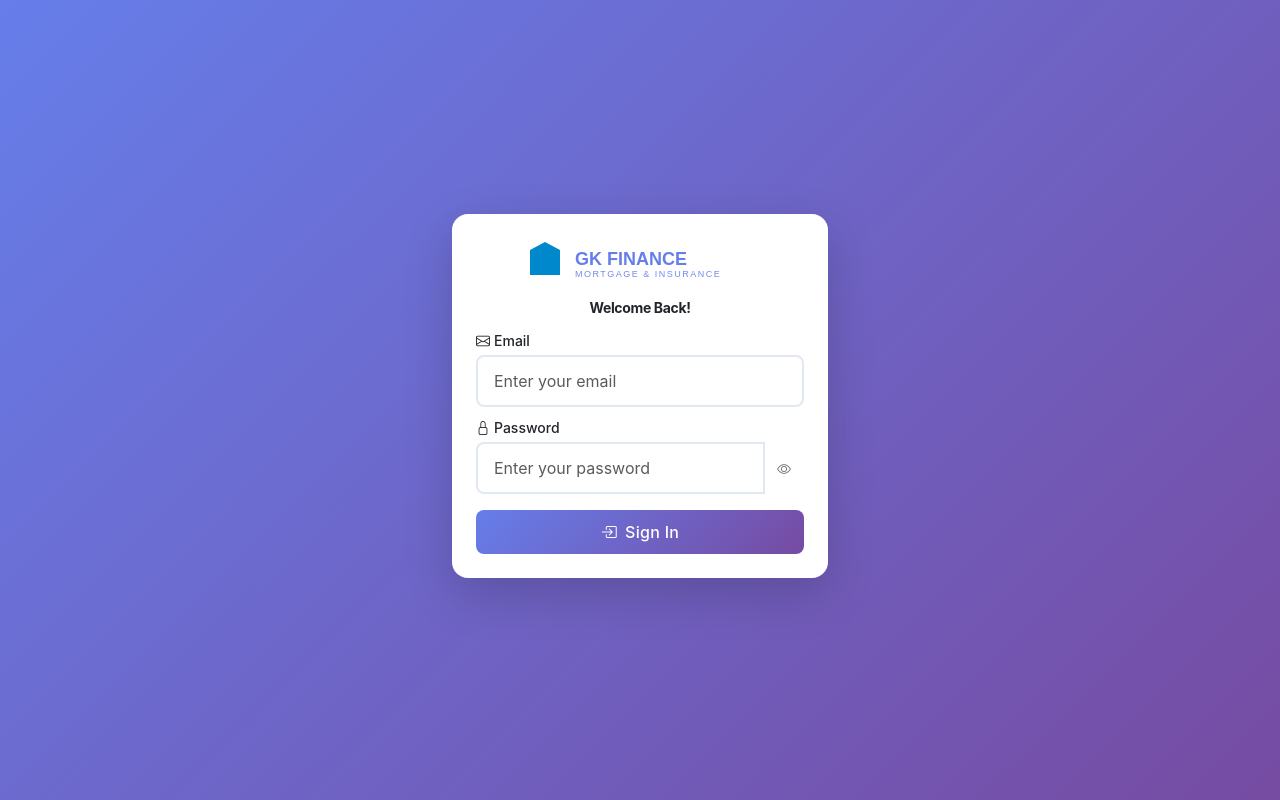
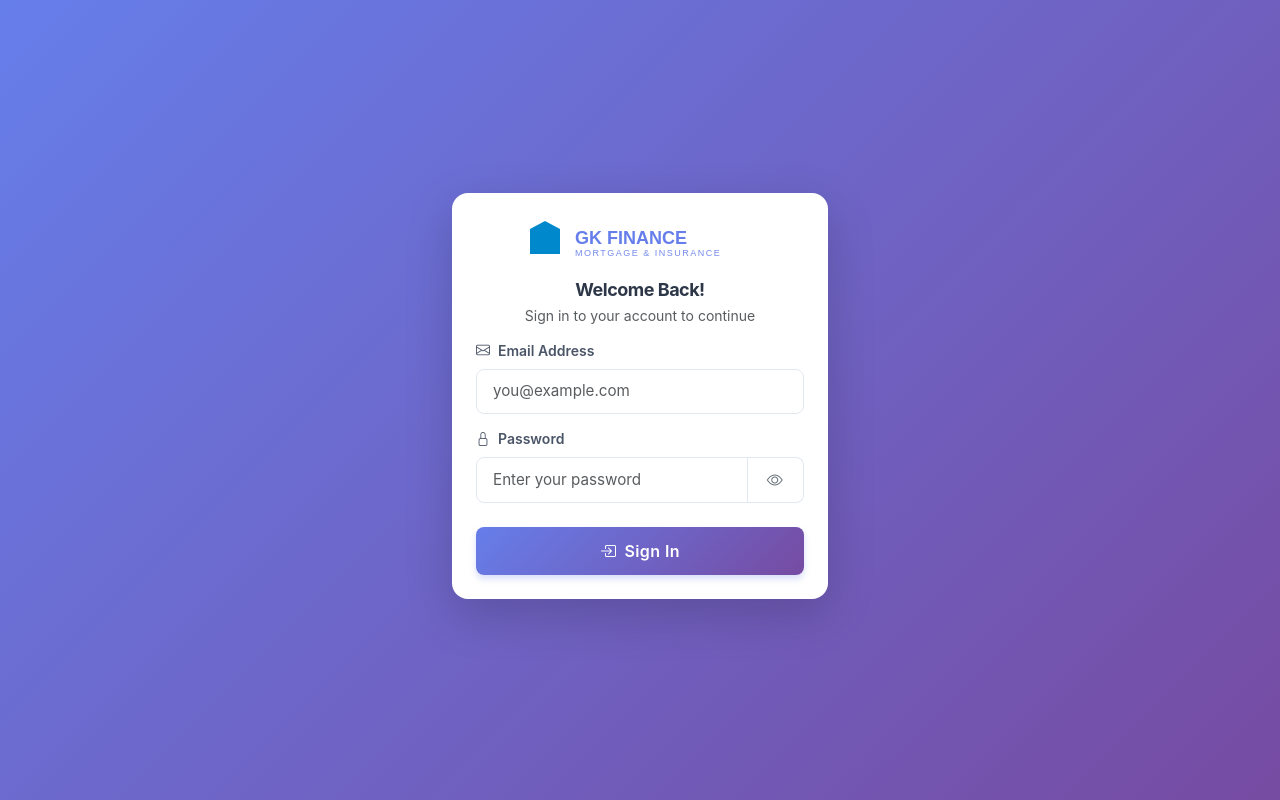
Before and after one commit to rp011dev/mort-mgmnt, a Next.js app: page /login in a window 1280 px wide. Built offline with nearby package versions, Linux system fonts and the light colour scheme; no server answers; the database is empty.

Commit message:
login page improvement

```diff
--- a/src/app/login/page.js
+++ b/src/app/login/page.js
@@ -75,7 +75,8 @@ return (
 
                             {/* Welcome Text */}
                             <div className="text-center mb-3">
-                                <h6 className="fw-bold mb-0" style={{ textAlign: 'center' }}>Welcome Back!</h6>
+                                <h4 className="fw-bold mb-1" style={{ color: '#2d3748', letterSpacing: '-0.5px' }}>Welcome Back!</h4>
+                                <p className="text-muted small mb-0" style={{ fontSize: '0.875rem' }}>Sign in to your account to continue</p>
                             </div>
 
                             {/* Error Alert */}
@@ -95,9 +96,9 @@ return (
                             {/* Login Form */}
                             <form onSubmit={handleSubmit}>
                                 {/* Email Input */}
-                                <div className="mb-2">
-                                    <label htmlFor="email" className="form-label small mb-1">
-                                        <i className="bi bi-envelope me-1"></i>Email
+                                <div className="mb-3">
+                                    <label htmlFor="email" className="form-label fw-semibold mb-2" style={{ color: '#4a5568', fontSize: '0.875rem' }}>
+                                        <i className="bi bi-envelope me-2"></i>Email Address
                                     </label>
                                     <input
                                         id="email"
@@ -106,18 +107,24 @@ return (
                                         autoComplete="email"
                                         required
                                         className="form-control"
-                                        placeholder="Enter your email"
+                                        placeholder="you@example.com"
                                         value={email}
                                         onChange={(e) => setEmail(e.target.value)}
                                         disabled={loading}
-                                        style={{ borderRadius: '0.5rem' }}
+                                        style={{
+                                            borderRadius: '0.5rem',
+                                            padding: '0.65rem 1rem',
+                                            fontSize: '0.95rem',
+                                            border: '1px solid #e2e8f0',
+                                            transition: 'all 0.2s'
+                                        }}
                                     />
                                 </div>
 
                                 {/* Password Input */}
-                                <div className="mb-2">
-                                    <label htmlFor="password" className="form-label small mb-1">
-                                        <i className="bi bi-lock me-1"></i>Password
+                                <div className="mb-3">
+                                    <label htmlFor="password" className="form-label fw-semibold mb-2" style={{ color: '#4a5568', fontSize: '0.875rem' }}>
+                                        <i className="bi bi-lock me-2"></i>Password
                                     </label>
                                     <div className="input-group">
                                         <input
@@ -131,14 +138,24 @@ return (
                                             value={password}
                                             onChange={(e) => setPassword(e.target.value)}
                                             disabled={loading}
-                                            style={{ borderRadius: '0.5rem 0 0 0.5rem' }}
+                                            style={{
+                                                borderRadius: '0.5rem 0 0 0.5rem',
+                                                padding: '0.65rem 1rem',
+                                                fontSize: '0.95rem',
+                                                border: '1px solid #e2e8f0',
+                                                transition: 'all 0.2s'
+                                            }}
                                         />
                                         <button
-                                            className="btn btn-outline-secondary btn-sm"
+                                            className="btn btn-outline-secondary"
                                             type="button"
                                             onClick={() => setShowPassword(!showPassword)}
                                             disabled={loading}
-                                            style={{ borderRadius: '0 0.5rem 0.5rem 0' }}
+                                            style={{
+                                                borderRadius: '0 0.5rem 0.5rem 0',
+                                                border: '1px solid #e2e8f0',
+                                                borderLeft: 'none'
+                                            }}
                                         >
                                             <i className={`bi bi-eye${showPassword ? '-slash' : ''}`}></i>
                                         </button>
@@ -146,12 +163,32 @@ return (
                                 </div>
 
                                 {/* Submit Button */}
-                                <div className="d-grid mt-3">
+                                <div className="d-grid mt-4">
                                     <button
                                         type="submit"
                                         disabled={loading}
                                         className="btn btn-primary"
-                                        style={{ borderRadius: '0.5rem' }}
+                                        style={{
+                                            borderRadius: '0.5rem',
+                                            padding: '0.75rem 1rem',
+                                            fontSize: '1rem',
+                                            fontWeight: '600',
+                                            letterSpacing: '0.025em',
+                                            background: 'linear-gradient(135deg, #667eea 0%, #764ba2 100%)',
+                                            border: 'none',
+                                            boxShadow: '0 4px 6px rgba(102, 126, 234, 0.25)',
+                                            transition: 'all 0.3s ease'
+                                        }}
+                                        onMouseEnter={(e) => {
+                                            if (!loading) {
+                                                e.target.style.transform = 'translateY(-2px)'
+                                                e.target.style.boxShadow = '0 6px 12px rgba(102, 126, 234, 0.35)'
+                                            }
+                                        }}
+                                        onMouseLeave={(e) => {
+                                            e.target.style.transform = 'translateY(0)'
+                                            e.target.style.boxShadow = '0 4px 6px rgba(102, 126, 234, 0.25)'
+                                        }}
                                     >
                                         {loading ? (
                                             <>
```
